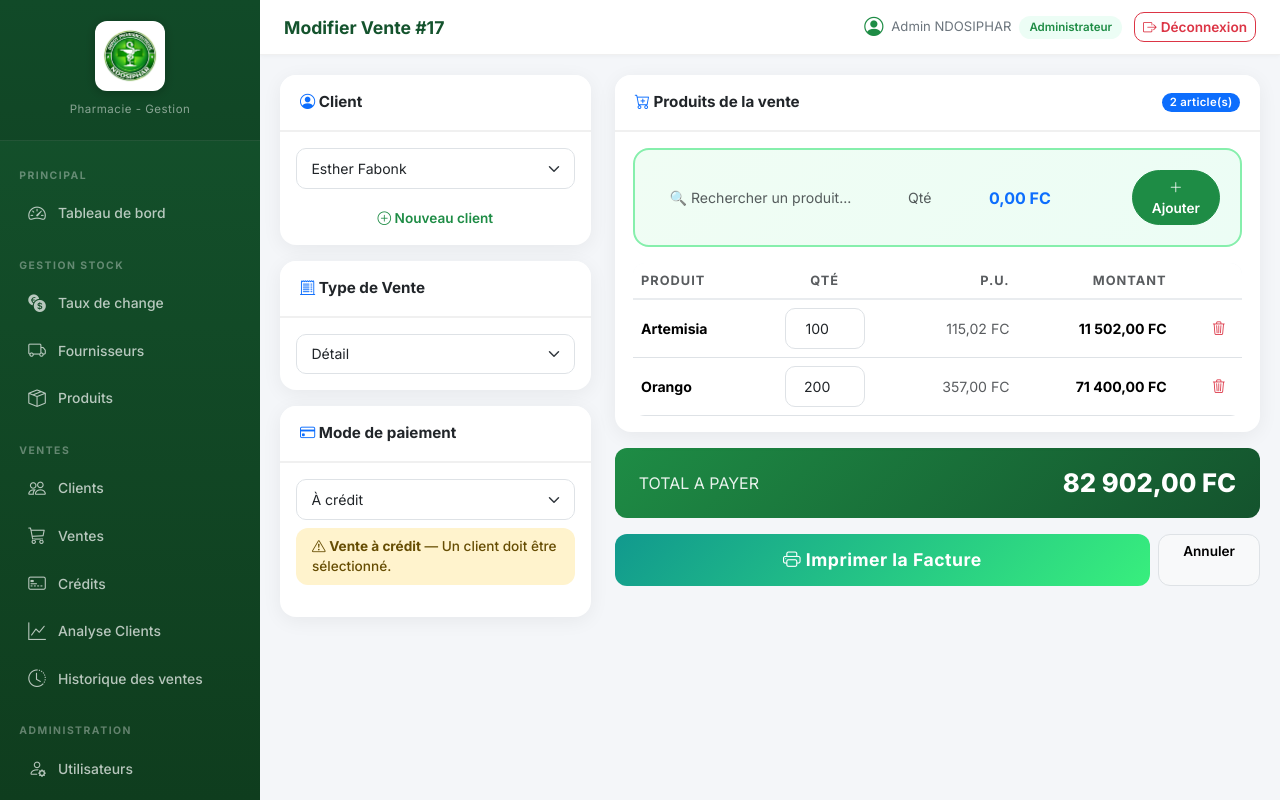
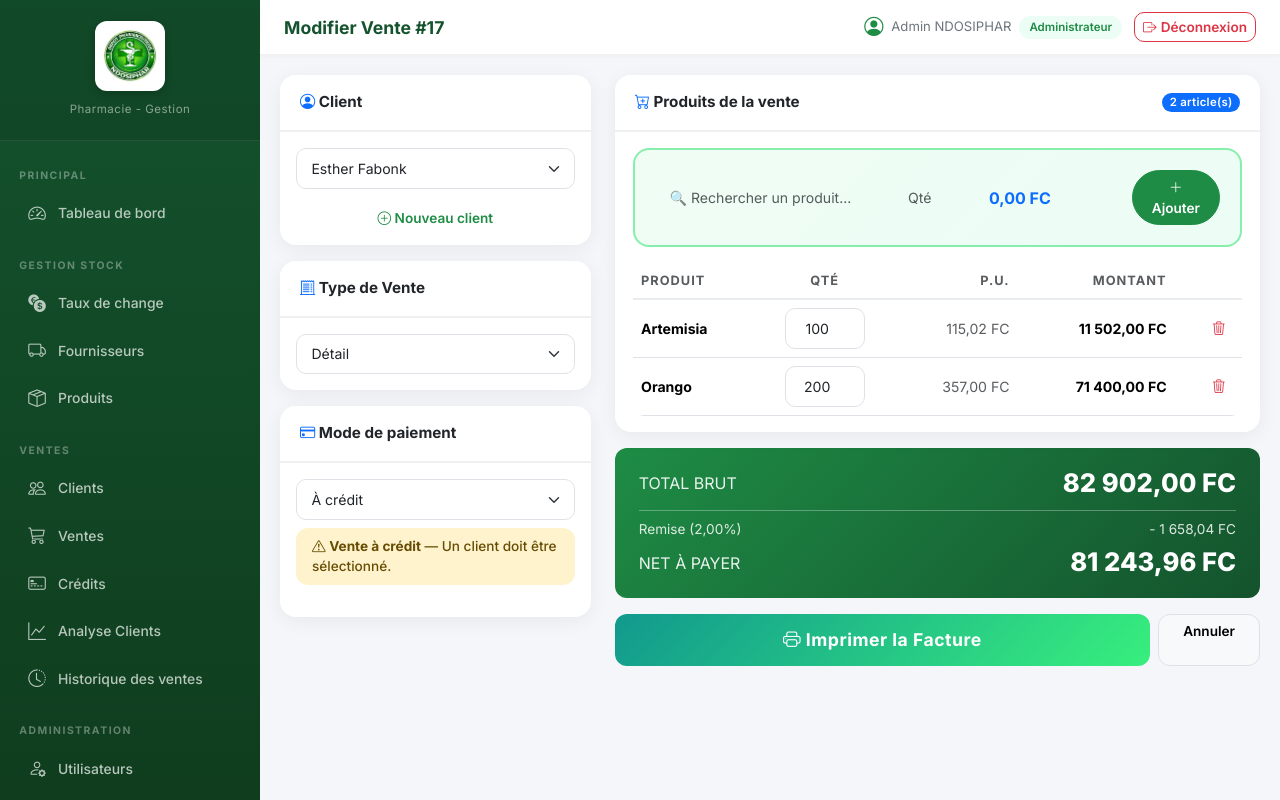
Before and after one commit to FBNTech/ndosiphar, a Django app: page /ventes/17/modifier/ in a window 1280 px wide. Run offline with Django 5.2, Linux system fonts and the light colour scheme; a user stored in the database is signed in; data comes from the database, SQL or seed files in the repository; some libraries are stand-ins or nearby versions.

Commit message:
Ajout remises dans rapport journalier + condition remise >= 10000 FC

```diff
--- a/pharmacy/models.py
+++ b/pharmacy/models.py
@@ -156,7 +156,10 @@ class Vente(models.Model):
     def calculer_total(self):
         total = sum(ligne.montant_ligne for ligne in self.lignes.all())
         self.montant_total = total
-        self.montant_remise = (total * self.remise_pourcent / Decimal('100')).quantize(Decimal('0.01'))
+        if total >= Decimal('10000'):
+            self.montant_remise = (total * self.remise_pourcent / Decimal('100')).quantize(Decimal('0.01'))
+        else:
+            self.montant_remise = Decimal('0')
         self.montant_net = total - self.montant_remise
         self.save()
         return total
--- a/pharmacy/views.py
+++ b/pharmacy/views.py
@@ -501,7 +501,10 @@ def vente_edit(request, pk):
                 total_vente += montant_ligne
 
             vente.montant_total = total_vente
-            vente.montant_remise = (total_vente * vente.remise_pourcent / Decimal('100')).quantize(Decimal('0.01'))
+            if total_vente >= Decimal('10000'):
+                vente.montant_remise = (total_vente * vente.remise_pourcent / Decimal('100')).quantize(Decimal('0.01'))
+            else:
+                vente.montant_remise = Decimal('0')
             vente.montant_net = total_vente - vente.montant_remise
             vente.save()
 
@@ -547,6 +550,7 @@ def vente_edit(request, pk):
         'produits_json': produits_json,
         'lignes_json': lignes_json,
         'is_edit': True,
+        'taux_remise': vente.remise_pourcent,
     })
 
 
@@ -755,6 +759,7 @@ def vente_create(request):
         'title': 'Nouvelle Vente',
         'produits_disponibles': produits_disponibles,
         'produits_json': produits_json,
+        'taux_remise': 2,
     })
 
 
@@ -936,6 +941,14 @@ def rapport_journalier_pdf(request):
     total_credit = sum(v.montant_total for v in ventes_credit)
     total_general = total_comptant + total_credit
 
+    total_remise_comptant = sum(v.montant_remise for v in ventes_comptant)
+    total_remise_credit = sum(v.montant_remise for v in ventes_credit)
+    total_remise = total_remise_comptant + total_remise_credit
+
+    total_net_comptant = sum(v.montant_net for v in ventes_comptant)
+    total_net_credit = sum(v.montant_net for v in ventes_credit)
+    total_net = total_net_comptant + total_net_credit
+
     # Historique du jour (suppressions, modifications, etc.)
     historiques = Historique.objects.filter(
         utilisateur=vendeur,
@@ -957,6 +970,12 @@ def rapport_journalier_pdf(request):
         'total_comptant': total_comptant,
         'total_credit': total_credit,
         'total_general': total_general,
+        'total_remise_comptant': total_remise_comptant,
+        'total_remise_credit': total_remise_credit,
+        'total_remise': total_remise,
+        'total_net_comptant': total_net_comptant,
+        'total_net_credit': total_net_credit,
+        'total_net': total_net,
         'historiques': historiques,
         'logo_data': logo_data,
     }
--- a/templates/pharmacy/vente_form.html
+++ b/templates/pharmacy/vente_form.html
@@ -148,8 +148,18 @@
             <div class="mt-3">
                 <div class="total-display mb-3" id="totalBlock" style="display:none;">
                     <div class="d-flex justify-content-between align-items-center">
-                        <span style="font-size:1rem; opacity:0.9;">TOTAL A PAYER</span>
+                        <span style="font-size:1rem; opacity:0.9;">TOTAL BRUT</span>
                         <span class="amount" id="totalGeneral">0,00 FC</span>
+                    </div>
+                    <div id="remiseBlock" style="display:none; border-top: 1px solid rgba(255,255,255,0.3); margin-top: 0.5rem; padding-top: 0.5rem;">
+                        <div class="d-flex justify-content-between align-items-center" style="opacity:0.85; font-size:0.85rem;">
+                            <span>Remise ({{ taux_remise }}%)</span>
+                            <span id="montantRemise">0,00 FC</span>
+                        </div>
+                        <div class="d-flex justify-content-between align-items-center mt-1">
+                            <span style="font-size:1rem; opacity:0.9;">NET À PAYER</span>
+                            <span class="amount" id="totalNet">0,00 FC</span>
+                        </div>
                     </div>
                 </div>
                 <div class="d-flex gap-2">
@@ -382,6 +392,19 @@ function actualiserTableau() {
         });
         totalBlock.style.display = 'block';
         document.getElementById('totalGeneral').textContent = formatMontant(total) + ' FC';
+
+        const remiseBlock = document.getElementById('remiseBlock');
+        if (total >= 10000) {
+            const tauxRemise = parseFloat('{{ taux_remise }}') || 0;
+            const montantRemise = total * tauxRemise / 100;
+            const totalNet = total - montantRemise;
+            remiseBlock.style.display = 'block';
+            document.getElementById('montantRemise').textContent = '- ' + formatMontant(montantRemise) + ' FC';
+            document.getElementById('totalNet').textContent = formatMontant(totalNet) + ' FC';
+        } else {
+            remiseBlock.style.display = 'none';
+        }
+
         document.getElementById('btnEnregistrer').disabled = false;
         document.getElementById('compteurLignes').textContent = lignes.length + ' article(s)';
     }
```
Also changed, not shown: templates/pharmacy/rapport_journalier_pdf.html (+48 -13 lines).
